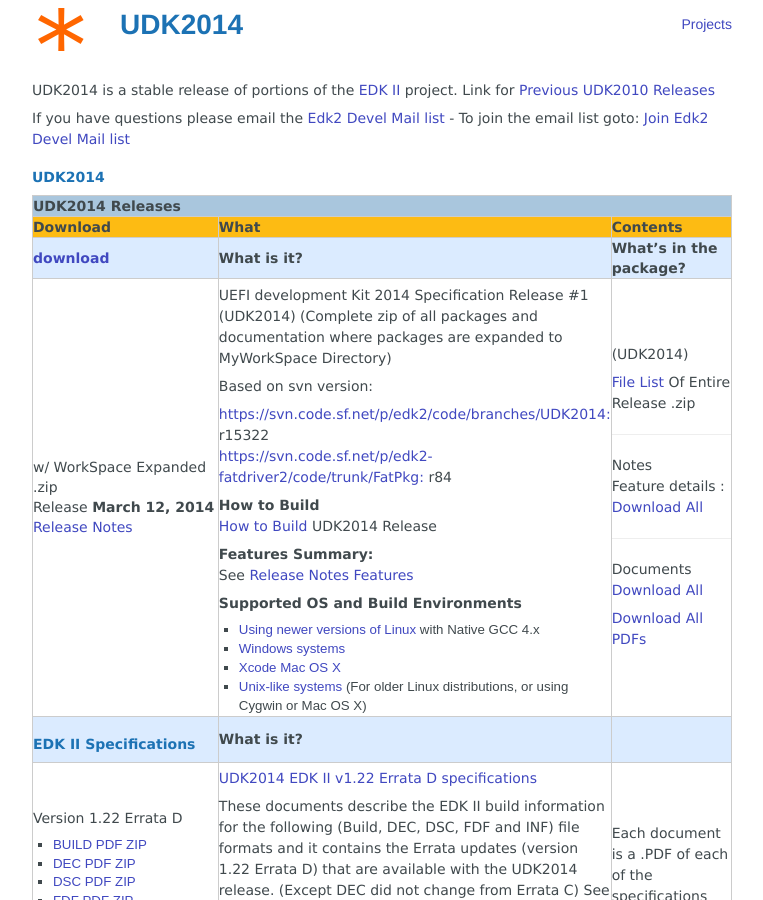
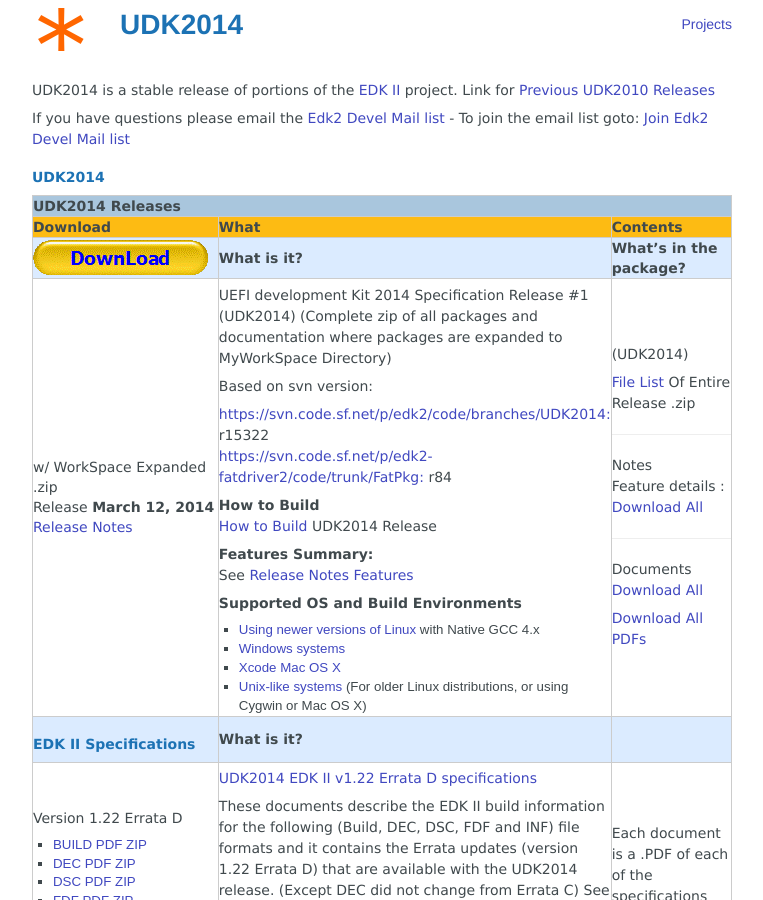
Before and after one commit to tianocore/tianocore.github.io, a Jekyll site: the page built from udk2014.md, in a window 1280 px wide and 900 px high. Shown: the whole window, without its empty margins (258-1021 px from the left). Built offline with Jekyll 4.4.1, drawn with Linux system fonts in a browser that asks for light colours; nearby versions of some CDN libraries; Markdown is read by kramdown in place of the engine named in the settings.

Commit message:
Update udk2014.md
add download button

```diff
--- a/udk2014.md
+++ b/udk2014.md
@@ -23,7 +23,8 @@ If you have questions please email the [Edk2 Devel Mail list](mailto:edk2-devel@
 
   <tr>
     <th>
-      <a href="https://sourceforge.net/projects/edk2/files/UDK2014_Releases/UDK2014/UDK2014.Complete.MyWorkSpace.zip/download">download</a>
+      <a href="https://sourceforge.net/projects/edk2/files/UDK2014_Releases/UDK2014/UDK2014.Complete.MyWorkSpace.zip/download">
+      <img src="https://raw.githubusercontent.com/tianocore/tianocore.github.io/master/images/DownLoad-button.gif" ></a>
     </th>
     <th> What is it? </th>
     <th> What’s in the package? </th>
```
